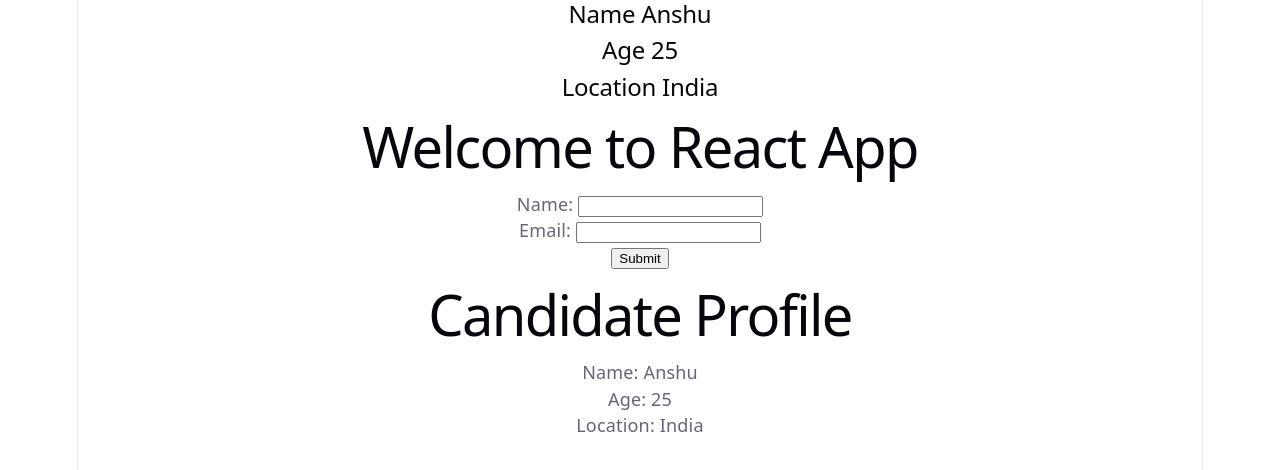
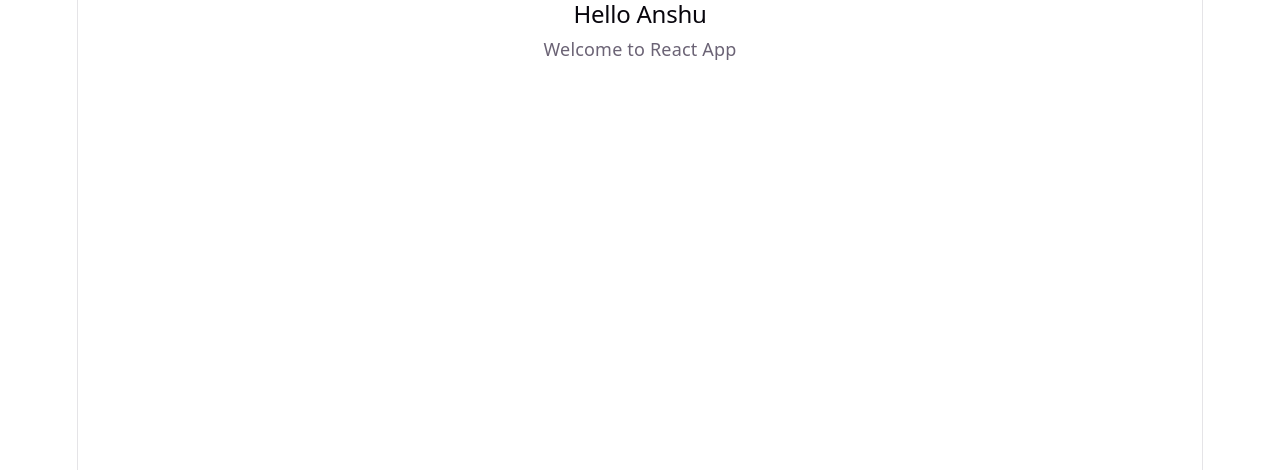
Before and after one commit to anshu-ac-dv/vite-react, a React (Vite) app: page / in a window 1280 px wide. Shown: the top 470 px of the page. Built offline with nearby package versions, Linux system fonts and the light colour scheme.

Commit message:
Exploring more about props in JS

```diff
--- a/src/App.jsx
+++ b/src/App.jsx
@@ -7,15 +7,17 @@ import { Header, Home} from './Header'
 import { Form } from './StyledForm'
 import { Welcome } from './Welcome'
 import { CandidateProfile } from './CandidateProfile'
+import { Greeting } from './Gretting'
 
 function App() {
 
   return (
     <div className="App">
-      <Welcome name="Anshu" age="25" location="India"/>
+      <Greeting name="Anshu" messages="Welcome to React App"/>
+      {/* <Welcome name="Anshu" age="25" location="India"/>
       <h1>Welcome to React App</h1>
       <Form />
-      <CandidateProfile />
+      <CandidateProfile /> */}
     </div>
   )
 }
--- /dev/null
+++ b/src/Gretting.jsx
@@ -0,0 +1,8 @@
+export const Greeting = ({name ,messages}) => {
+    return(
+        <>
+        <h2>Hello {name}</h2>
+        <p>{messages}</p>
+        </>
+    )
+}
```
